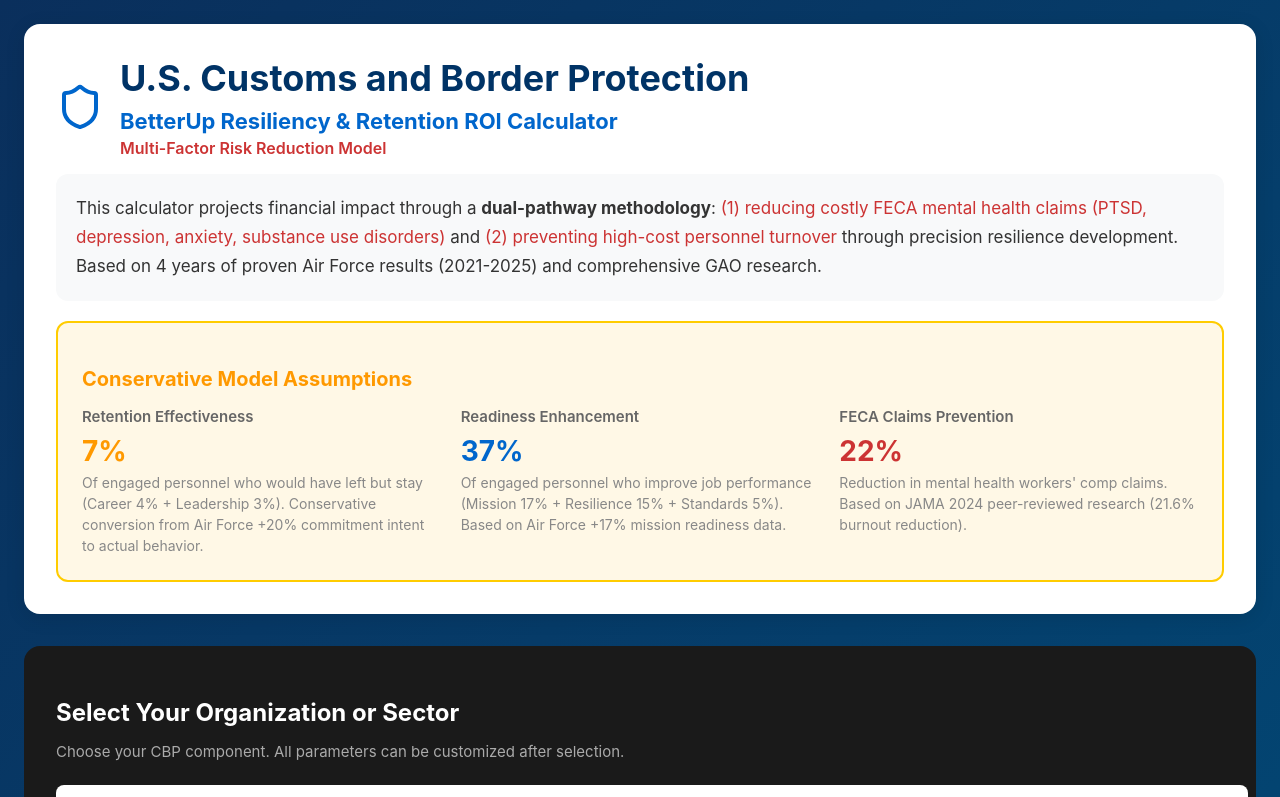
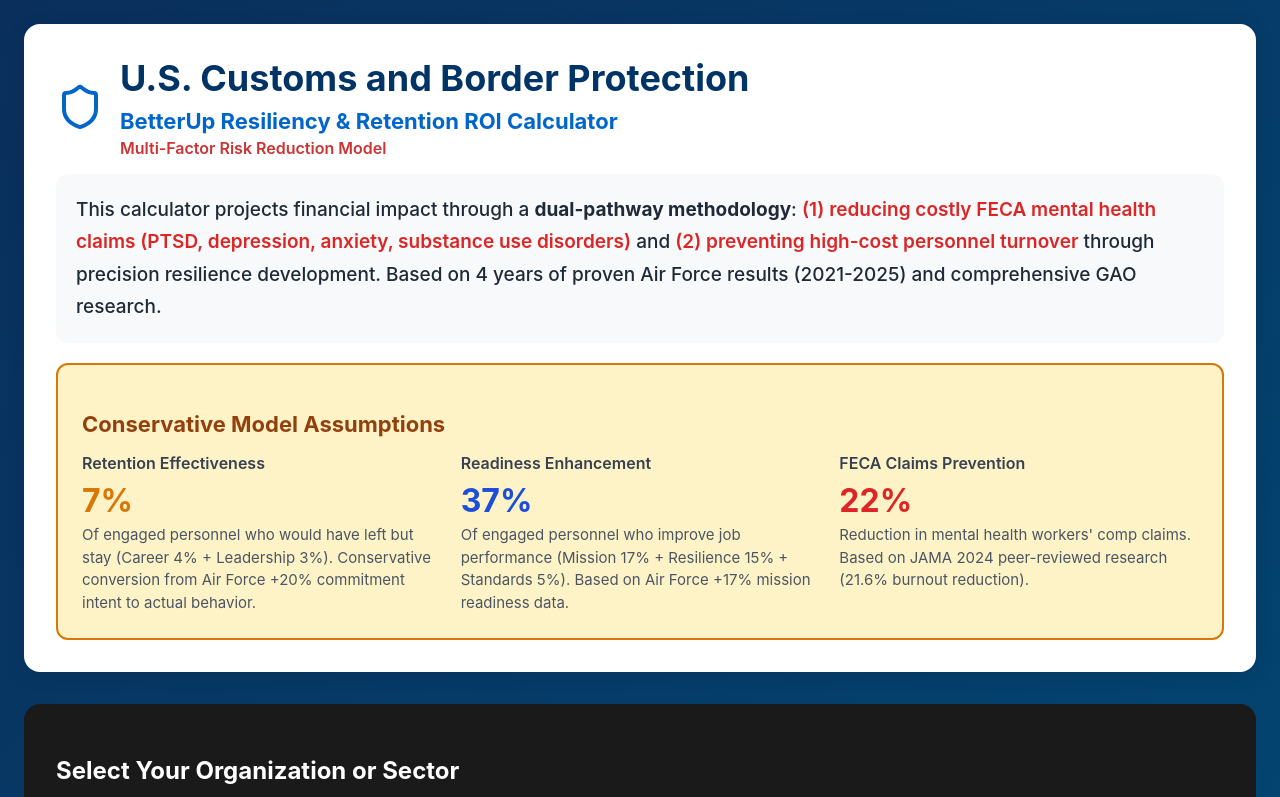
Before and after one commit to scottrsmith-bu/cbp-roi-calculator, a React (Create React App) app: page / in a window 1280 px wide. Shown: the top 797 px of the page. Built offline with nearby package versions, Linux system fonts and the light colour scheme.

Commit message:
Update App.js

```diff
--- a/src/App.js
+++ b/src/App.js
@@ -36,29 +36,29 @@ const LandingPage = ({ onSelect }) => {
               <p style={{ fontSize: '16px', color: '#cc3333', margin: '4px 0 0 0', fontWeight: '600' }}>Multi-Factor Risk Reduction Model</p>
             </div>
           </div>
-          <div style={{ padding: '20px', background: '#f8f9fa', borderRadius: '12px', marginTop: '16px' }}>
-            <p style={{ color: '#333', fontSize: '17px', margin: 0, lineHeight: 1.7 }}>
-              This calculator projects financial impact through a <strong>dual-pathway methodology</strong>: <span style={{ color: '#cc3333' }}>(1) reducing costly FECA mental health claims (PTSD, depression, anxiety, substance use disorders)</span> and <span style={{ color: '#cc3333' }}>(2) preventing high-cost personnel turnover</span> through precision resilience development. Based on 4 years of proven Air Force results (2021-2025) and comprehensive GAO research.
+<div style={{ padding: '20px', background: '#f8f9fa', borderRadius: '12px', marginTop: '16px' }}>
+            <p style={{ color: '#1f2937', fontSize: '19px', margin: 0, lineHeight: 1.7, fontWeight: '500' }}>
+              This calculator projects financial impact through a <strong>dual-pathway methodology</strong>: <span style={{ color: '#dc2626', fontWeight: '600' }}>(1) reducing costly FECA mental health claims (PTSD, depression, anxiety, substance use disorders)</span> and <span style={{ color: '#dc2626', fontWeight: '600' }}>(2) preventing high-cost personnel turnover</span> through precision resilience development. Based on 4 years of proven Air Force results (2021-2025) and comprehensive GAO research.
             </p>
           </div>
 
-          <div style={{ marginTop: '20px', padding: '24px', background: '#fff8e6', borderRadius: '12px', border: '2px solid #ffcc00' }}>
-            <h3 style={{ fontSize: '20px', fontWeight: 'bold', color: '#ff9900', marginBottom: '16px' }}>Conservative Model Assumptions</h3>
+          <div style={{ marginTop: '20px', padding: '24px', background: '#fef3c7', borderRadius: '12px', border: '2px solid #d97706' }}>
+            <h3 style={{ fontSize: '22px', fontWeight: 'bold', color: '#92400e', marginBottom: '16px' }}>Conservative Model Assumptions</h3>
             <div style={{ display: 'grid', gridTemplateColumns: 'repeat(auto-fit, minmax(280px, 1fr))', gap: '20px' }}>
               <div>
-                <div style={{ fontSize: '15px', color: '#666', marginBottom: '8px', fontWeight: '600' }}>Retention Effectiveness</div>
-                <div style={{ fontSize: '28px', fontWeight: 'bold', color: '#ff9900', marginBottom: '4px' }}>7%</div>
-                <div style={{ fontSize: '14px', color: '#888', lineHeight: 1.5 }}>Of engaged personnel who would have left but stay (Career 4% + Leadership 3%). Conservative conversion from Air Force +20% commitment intent to actual behavior.</div>
+                <div style={{ fontSize: '16px', color: '#374151', marginBottom: '8px', fontWeight: '600' }}>Retention Effectiveness</div>
+                <div style={{ fontSize: '32px', fontWeight: 'bold', color: '#d97706', marginBottom: '4px' }}>7%</div>
+                <div style={{ fontSize: '15px', color: '#4b5563', lineHeight: 1.5 }}>Of engaged personnel who would have left but stay (Career 4% + Leadership 3%). Conservative conversion from Air Force +20% commitment intent to actual behavior.</div>
               </div>
               <div>
-                <div style={{ fontSize: '15px', color: '#666', marginBottom: '8px', fontWeight: '600' }}>Readiness Enhancement</div>
-                <div style={{ fontSize: '28px', fontWeight: 'bold', color: '#0066cc', marginBottom: '4px' }}>37%</div>
-                <div style={{ fontSize: '14px', color: '#888', lineHeight: 1.5 }}>Of engaged personnel who improve job performance (Mission 17% + Resilience 15% + Standards 5%). Based on Air Force +17% mission readiness data.</div>
+                <div style={{ fontSize: '16px', color: '#374151', marginBottom: '8px', fontWeight: '600' }}>Readiness Enhancement</div>
+                <div style={{ fontSize: '32px', fontWeight: 'bold', color: '#1d4ed8', marginBottom: '4px' }}>37%</div>
+                <div style={{ fontSize: '15px', color: '#4b5563', lineHeight: 1.5 }}>Of engaged personnel who improve job performance (Mission 17% + Resilience 15% + Standards 5%). Based on Air Force +17% mission readiness data.</div>
               </div>
               <div>
-                <div style={{ fontSize: '15px', color: '#666', marginBottom: '8px', fontWeight: '600' }}>FECA Claims Prevention</div>
-                <div style={{ fontSize: '28px', fontWeight: 'bold', color: '#cc3333', marginBottom: '4px' }}>22%</div>
-                <div style={{ fontSize: '14px', color: '#888', lineHeight: 1.5 }}>Reduction in mental health workers' comp claims. Based on JAMA 2024 peer-reviewed research (21.6% burnout reduction).</div>
+                <div style={{ fontSize: '16px', color: '#374151', marginBottom: '8px', fontWeight: '600' }}>FECA Claims Prevention</div>
+                <div style={{ fontSize: '32px', fontWeight: 'bold', color: '#dc2626', marginBottom: '4px' }}>22%</div>
+                <div style={{ fontSize: '15px', color: '#4b5563', lineHeight: 1.5 }}>Reduction in mental health workers' comp claims. Based on JAMA 2024 peer-reviewed research (21.6% burnout reduction).</div>
               </div>
             </div>
           </div>
```
